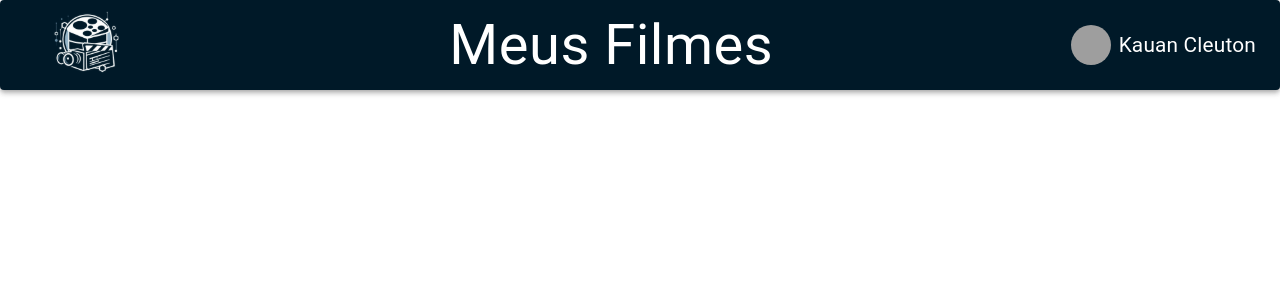
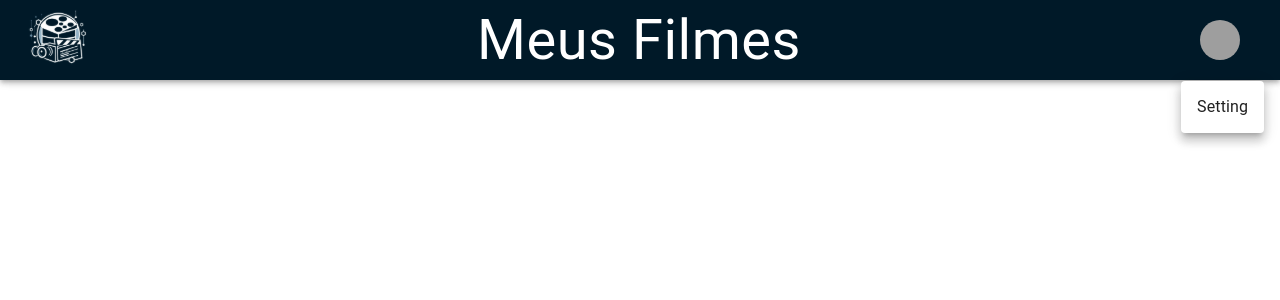
Before and after one commit to KauanCleuton/new-movies, a Next.js app: page / in a window 1280 px wide. Both pictures are taken after a click on the button "Open settings". Shown: the top 300 px of the page. Built offline with nearby package versions, Linux system fonts and the light colour scheme; grey boxes are pictures that could not be loaded.

Commit message:
corrigindo

```diff
--- a/src/components/header/index.js
+++ b/src/components/header/index.js
@@ -4,7 +4,7 @@ import Toolbar from '@mui/material/Toolbar';
 import MenuIcon from "@mui/icons-material/Menu";
 import IconButton from '@mui/material/IconButton';
 import Avatar from '@mui/material/Avatar';
-import { Paper, Box, Typography, useTheme, useMediaQuery } from '@mui/material'
+import { Paper, Box, Typography, useTheme, useMediaQuery, Menu, MenuItem  } from '@mui/material'
 import Tooltip from '@mui/material/Tooltip';
 import { useState } from 'react';
 import Link from 'next/link';
@@ -18,24 +18,26 @@ const fontBodyParams = {
 };
 const Header = () => {
     const theme = useTheme()
-    const isSmallScreen = useMediaQuery(theme.breakpoints.down('md'))
+    const isSmallScreen = useMediaQuery(theme.breakpoints.down('sm'))
     const [openSideBar, setOpenSideBar] = useState(false)
     const handleToggleButton = () => {
         setOpenSideBar(!openSideBar)
     }
-
+    const handleClose = () => {
+        setOpenSideBar(!openSideBar)
+    }
     return (
-        <Box>
             <AppBar component={Paper} style={{
                 width: '100%',
                 display: "flex",
                 alignItems: 'center',
+                borderRadius: '0',
                 backgroundColor: '#001928',
-                padding: '.1rem 1.5rem',
+                padding: '.1rem 0rem',
                 flexDirection: 'row',
                 flexWrap: 'wrap',
                 justifyContent: 'space-between',
-
+                alignContent: 'center'
             }}>
 
 
@@ -45,7 +47,7 @@ const Header = () => {
                 }}>
                     <Link href='/home' style={{ textDecoration: 'none' }}>
                         <img src="/image/logo.svg" style={{
-                            width: '80px',
+                            height: '70px',
                             maxWidth: '100%',
                             flexShrink: '0',
                             objectFit: 'cover',
@@ -54,19 +56,19 @@ const Header = () => {
                         }} alt="" />
                     </Link>
                 </Toolbar>
-                <Typography sx={{...fontParams, display: isSmallScreen ? 'none' : 'inline-block'}}>
+                <Typography sx={{ ...fontParams, display: isSmallScreen ? 'none' : 'inline-block' }}>
                     Meus Filmes
                 </Typography>
-                <Box sx={{ flexGrow: 0, display: 'flex', flexDirection: 'row', flexWrap: 'wrap', alignItems: 'center', gap: 1 }}>
+                <Box sx={{ flexGrow: 0, padding: '0 40px', }}>
                     <Tooltip title="Open settings">
-                        <IconButton sx={{ p: 0, margin: '0 auto' }}>
+                        <IconButton onClick={handleToggleButton} sx={{ p: 0 }}>
                             <Avatar alt="Remy Sharp" src="https://github.com/KauanCleuton.png" />
                         </IconButton>
                     </Tooltip>
-                    {/* <Menu
-                        sx={{ mt: '45px' }}
+                    <Menu
+                        sx={{ mt: '65px' }}
                         id="menu-appbar"
-                        anchorEl={anchorElUser}
+
                         anchorOrigin={{
                             vertical: 'top',
                             horizontal: 'right',
@@ -76,21 +78,21 @@ const Header = () => {
                             vertical: 'top',
                             horizontal: 'right',
                         }}
-                        open={Boolean(anchorElUser)}
-                        onClose={handleCloseUserMenu}
+                        open={openSideBar}
+                        onClose={handleClose}
                     >
 
-                    </Menu> */}
-                    <Typography sx={{
-                        ...fontBodyParams,
-                        margin: '0 auto'
-                    }}>
-                        Kauan Cleuton
-                    </Typography>
+                        <MenuItem onClick={handleClose}>
+                            <Link href={"/register"}>
+                                <Typography textAlign="center">Setting</Typography>
+                            </Link>
+                        </MenuItem>
+
+                    </Menu>
                 </Box>
 
             </AppBar>
-        </Box>
+
     )
 }
 export default Header
```
